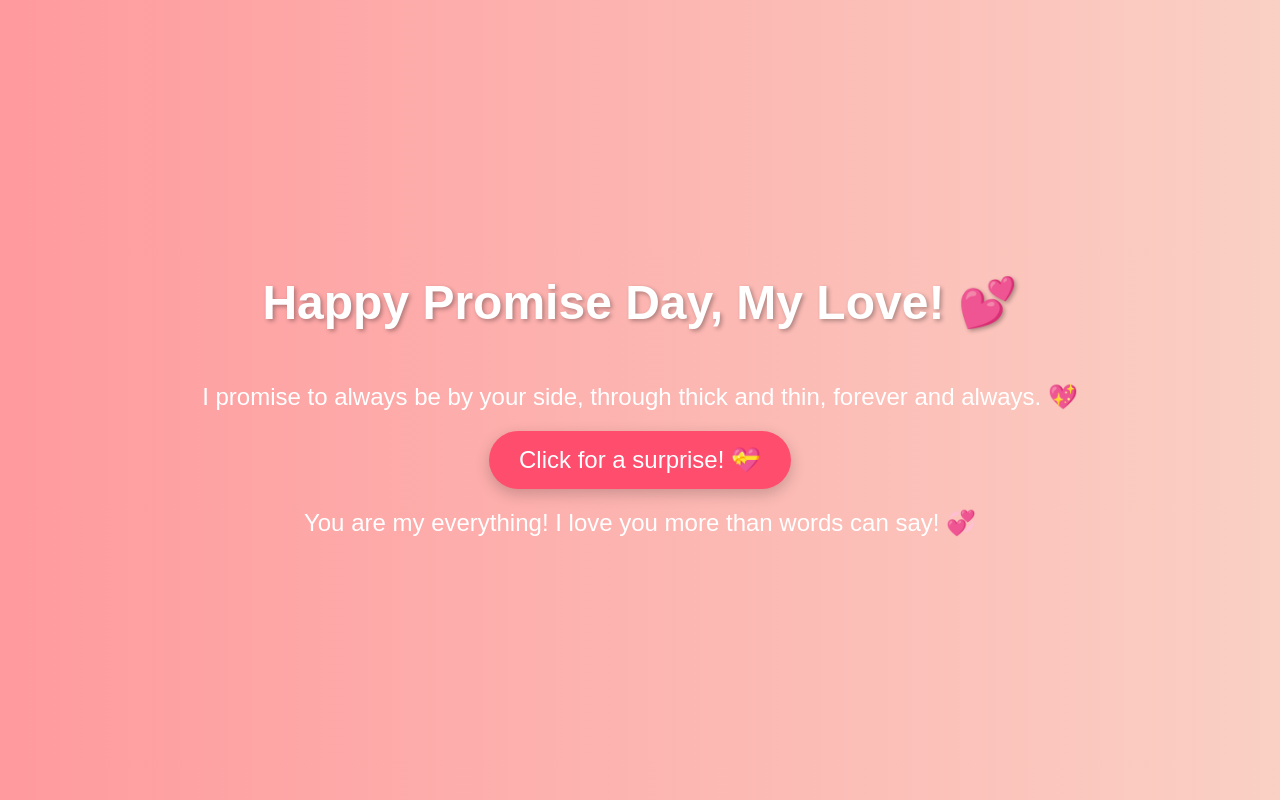
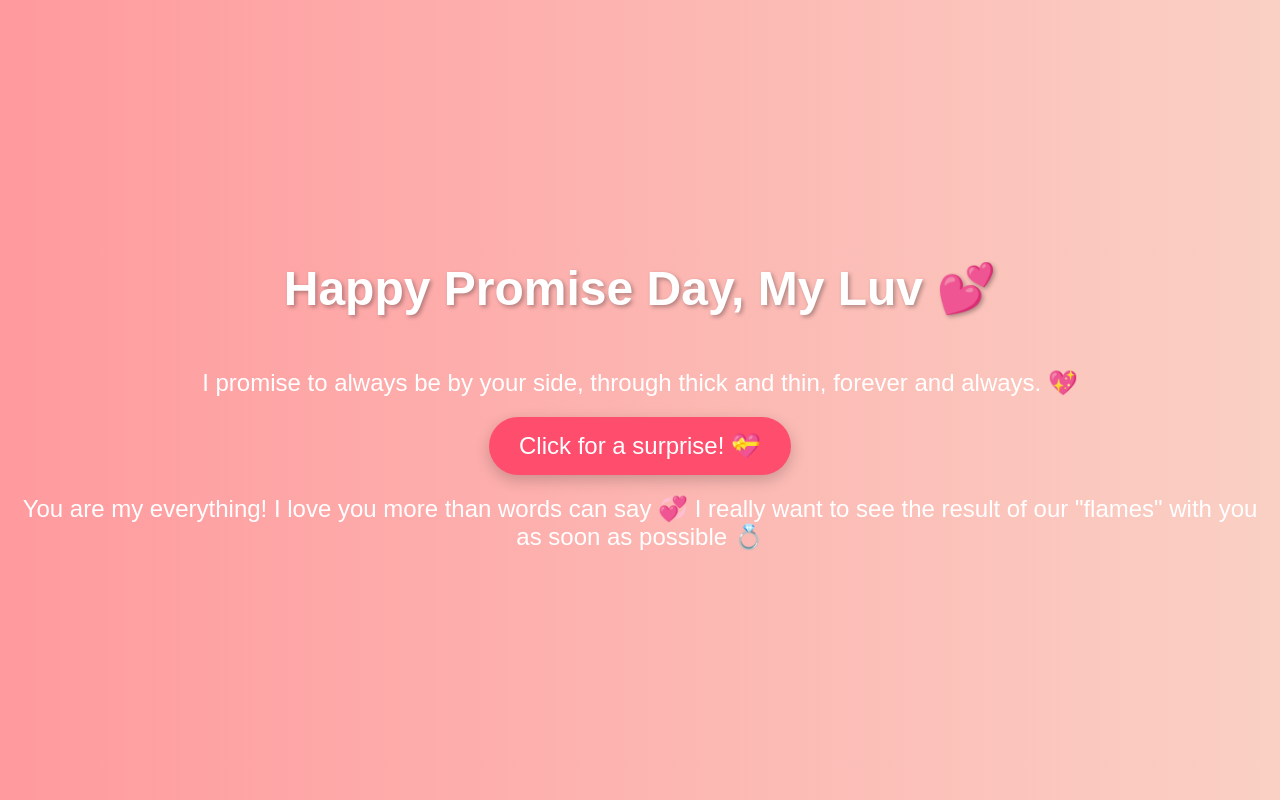
Before and after one commit to krisheight956/promise-day, a plain HTML site: page index.html in a window 1280 px wide. Both pictures are taken after a click on the button "Click for a surprise! 💝". Drawn offline with Linux system fonts and the light colour scheme.

Commit message:
Update index.html

```diff
--- a/index.html
+++ b/index.html
@@ -52,10 +52,10 @@
 </head>
 <body>
     <div class="container">
-        <h1>Happy Promise Day, My Love! 💕</h1>
+        <h1>Happy Promise Day, My Luv 💕</h1>
         <p>I promise to always be by your side, through thick and thin, forever and always. 💖</p>
         <button class="heart-button" onclick="revealMessage()">Click for a surprise! 💝</button>
-        <p class="hidden-message" id="message">You are my everything! I love you more than words can say! 💞</p>
+        <p class="hidden-message" id="message">You are my everything! I love you more than words can say 💞 I really want to see the result of our "flames" with you as soon as possible 💍</p>
     </div>
     <script>
         function revealMessage() {
```
